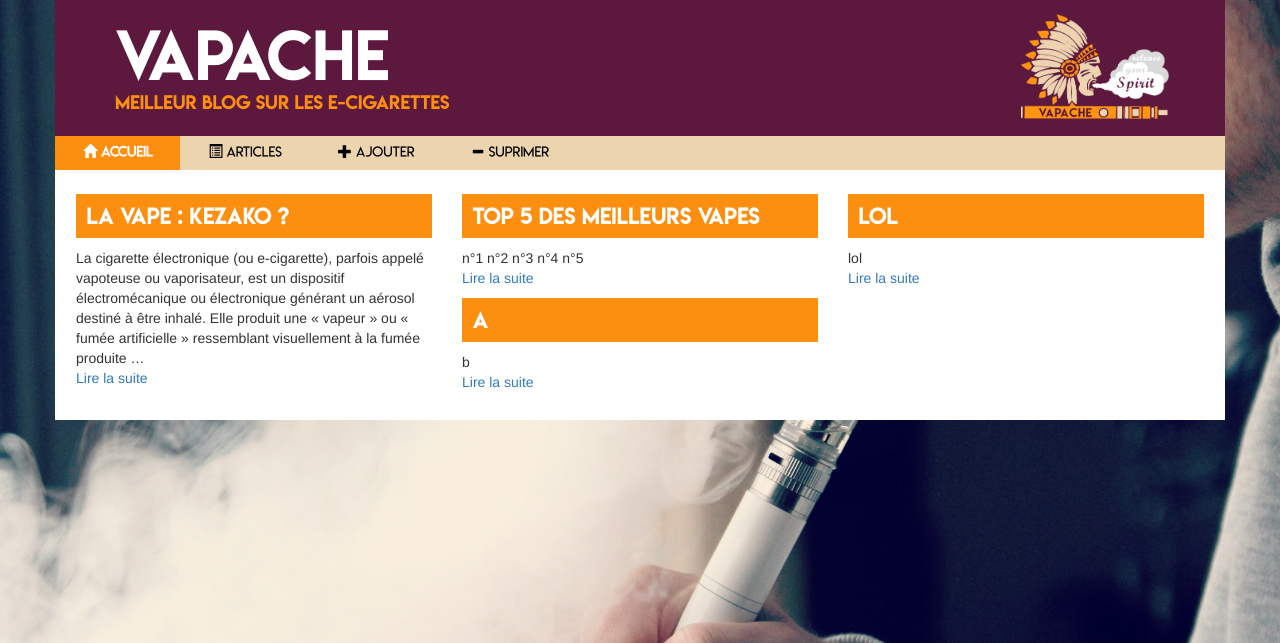
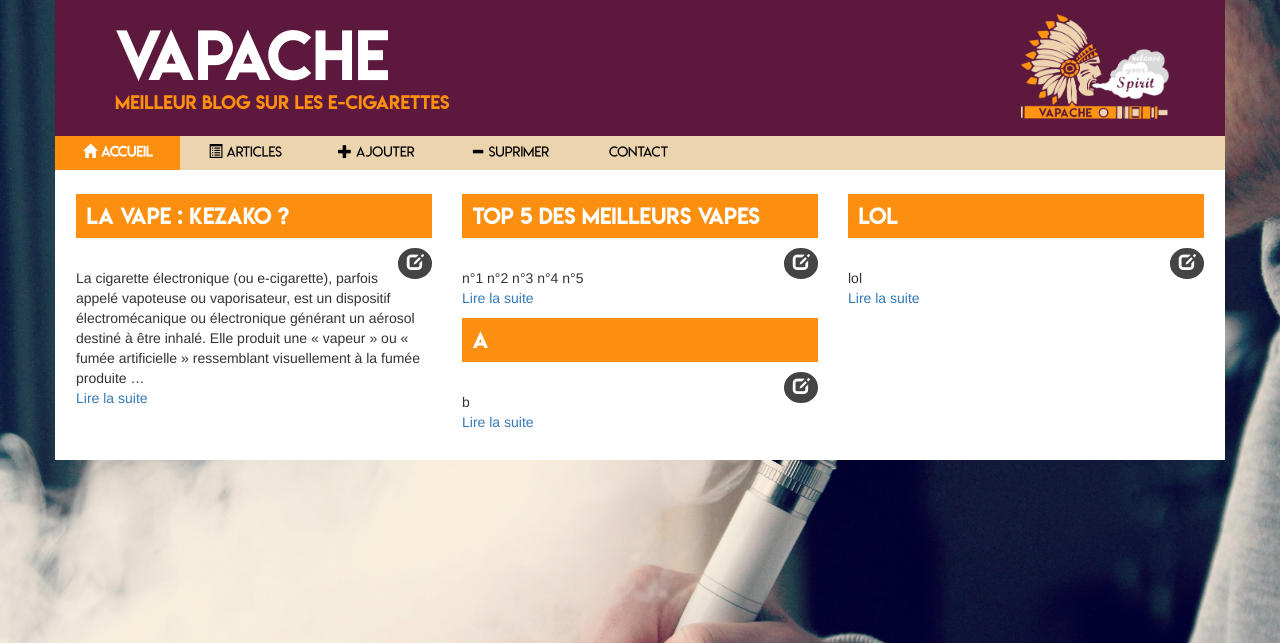
Before and after one commit to Noddin/Projet_web_4A, a Django app: page /blog/articles in a window 1280 px wide. Shown: the top 643 px of the page. Run offline with Django 3.2, Linux system fonts and the light colour scheme; data comes from the database, SQL or seed files in the repository; both versions use the stored data as it was after the commit; some libraries are stand-ins or nearby versions.

Commit message:
add article view

```diff
--- a/vapache/blog/apps.py
+++ b/vapache/blog/apps.py
@@ -3,6 +3,5 @@ from __future__ import unicode_literals
 
 from django.apps import AppConfig
 
-
 class BlogConfig(AppConfig):
     name = 'blog'
--- a/vapache/blog/models.py
+++ b/vapache/blog/models.py
@@ -12,9 +12,4 @@ class Article(models.Model):
     date = models.DateTimeField(auto_now_add=True, auto_now=False, verbose_name="Date de parution")
 
     def __str__(self):
-        """
-        Cette méthode que nous définirons dans tous les modèles
-        nous permettra de reconnaître facilement les différents objets que
-        nous traiterons plus tard et dans l'administration
-        """
         return self.titre
--- a/vapache/blog/static/stylesheets/style.css
+++ b/vapache/blog/static/stylesheets/style.css
@@ -162,3 +162,16 @@ a {
     padding: 0.5em;
   }
 }
+.edit-button {
+  float: right;
+  color: #fff;
+  font-size: 1.2em;
+  background-color: #444;
+  border-style: none;
+  border-radius: 50%;
+  padding: 0.2em 0.5em;
+}
+.edit-button:hover {
+  background-color: #fc8f0f;
+  color: #ebd4ae;
+}
--- a/vapache/blog/static/stylesheets/style.styl
+++ b/vapache/blog/static/stylesheets/style.styl
@@ -116,5 +116,16 @@ text, a
   @media(max-width xs-max)
     padding: .5em
 
+.edit-button
+  float right
+  color white
+  font-size: 1.2em
+  background-color grey
+  border-style none
+  border-radius: 50%
+  padding .2em .5em
+  &:hover
+    background-color orange
+    color beige
 //Tout les articles
 //Un Article
--- a/vapache/blog/templates/articles.html
+++ b/vapache/blog/templates/articles.html
@@ -6,6 +6,10 @@
       <div class="col-md-4">
 
           <h3>{{ article.titre }}</h3>
+
+          <a href="/blog/editArticle" class="edit-button" type="button" name="button"><span class="glyphicon glyphicon-edit"></span></a>
+
+          <br>
 
           <text>{{ article.contenu|truncatewords_html:40 }}</text>
           <br>
--- a/vapache/blog/templates/base.html
+++ b/vapache/blog/templates/base.html
@@ -21,8 +21,9 @@
       <ul class="navbar-bar">
         <li><a class="active" href="/blog/accueil"><span class="glyphicon glyphicon-home"></span><span class="navbar-menu-tag"> Accueil</span></a></li>
         <li><a href="/blog/articles"><span class="glyphicon glyphicon-list-alt"></span><span class="navbar-menu-tag"> Articles</span></a></li>
-        <li><a href="#"><span class="glyphicon glyphicon-plus"></span><span class="navbar-menu-tag"> Ajouter</span></a></li>
+        <li><a href="/blog/addArticle"><span class="glyphicon glyphicon-plus"></span><span class="navbar-menu-tag"> Ajouter</span></a></li>
         <li><a href="#"><span class="glyphicon glyphicon-minus"></span><span class="navbar-menu-tag"> Suprimer</span></a></li>
+        <li><a href="/blog/contact"><span class="glyphicon glyphicon-contact"></span><span class="navbar-menu-tag"> Contact</span></a></li>
       </ul>
       {% endblock %}
       <div class="content">
--- a/vapache/blog/urls.py
+++ b/vapache/blog/urls.py
@@ -7,6 +7,9 @@ urlpatterns = [
     url(r'^index$', views.index),
     url(r'^accueil$', views.home, name='accueil'),
     url(r'^articles$', views.articles, name='articles'),
-    url(r'^article/(\d+)$', views.article, name='article')
+    url(r'^article/(\d+)$', views.article, name='article'),
+    url(r'^contact$', views.contact, name='contact'),
+    url(r'^addArticle$', views.addArticle, name='addArticle'),
+    url(r'^editArticle$', views.editArticle, name='editArticle'),
 
 ]
--- a/vapache/blog/views.py
+++ b/vapache/blog/views.py
@@ -3,6 +3,7 @@ from __future__ import unicode_literals
 from django.http import HttpResponse
 from django.shortcuts import render, get_object_or_404
 from blog.models import Article
+from .forms import ContactForm, ArticleForm
 
 # Create your views here.
 def index(request):
@@ -19,3 +20,42 @@ def article(request, id):
     """ Afficher un article complet """
     article = get_object_or_404(Article, id=id)
     return render(request, 'article.html', {'article': article})
+
+def contact(request):
+    # Construire le formulaire, soit avec les données postées,
+    # soit vide si l'utilisateur accède pour la première fois
+    # à la page.
+
+    form = ContactForm(request.POST or None)
+    # Nous vérifions que les données envoyées sont valides
+    # Cette méthode renvoie False s'il n'y a pas de données
+    # dans le formulaire ou qu'il contient des erreurs.
+    if form.is_valid():
+
+        # Ici nous pouvons traiter les données du formulaire
+        sujet = form.cleaned_data['sujet']
+        message = form.cleaned_data['message']
+        envoyeur = form.cleaned_data['envoyeur']
+        renvoi = form.cleaned_data['renvoi']
+
+        # Nous pourrions ici envoyer l'e-mail grâce aux données
+        # que nous venons de récupérer
+
+        envoi = True
+
+    # Quoiqu'il arrive, on affiche la page du formulaire.
+
+    return render(request, 'contact.html', locals())
+
+def addArticle(request):
+    form = ArticleForm(request.POST or None)
+    if form.is_valid():
+        form.save()
+    return render(request, 'addArticle.html', locals())
+
+def editArticle(request, id):
+    #article = get_object_or_404(Article, id=id)
+    #form = ArticleForm(request.POST or None, instance=article)
+    #if form.is_valid():
+    #    form.save()
+    return render(request, 'editArticle.html', locals())
```
Also changed, not shown: vapache/blog/forms.py (added, +12 -0 lines), vapache/blog/templates/addArticle.html (added, +8 -0 lines), vapache/blog/templates/contact.html (added, +11 -0 lines), vapache/blog/templates/editArticle.html (added, +8 -0 lines), vapache/db.sqlite3.
